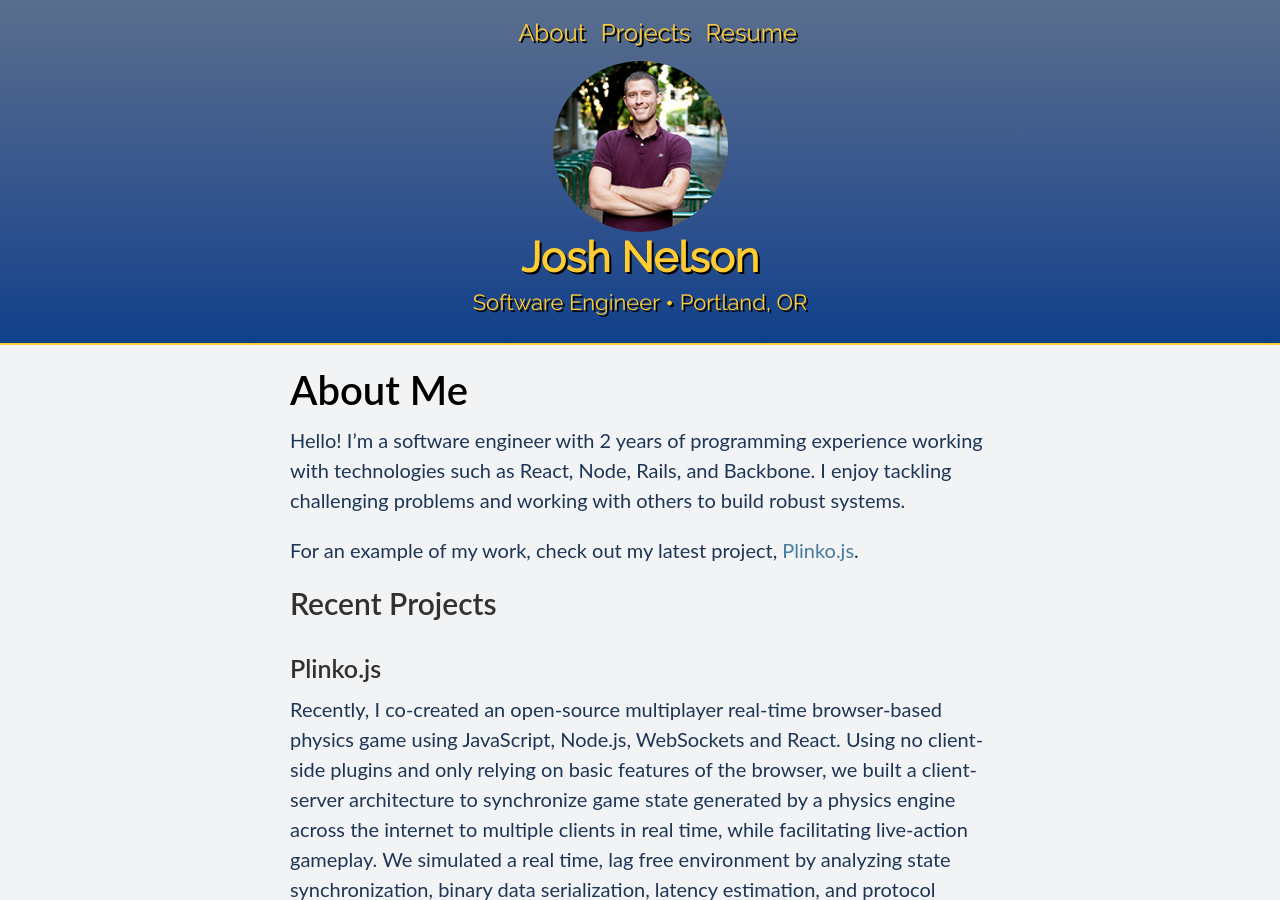
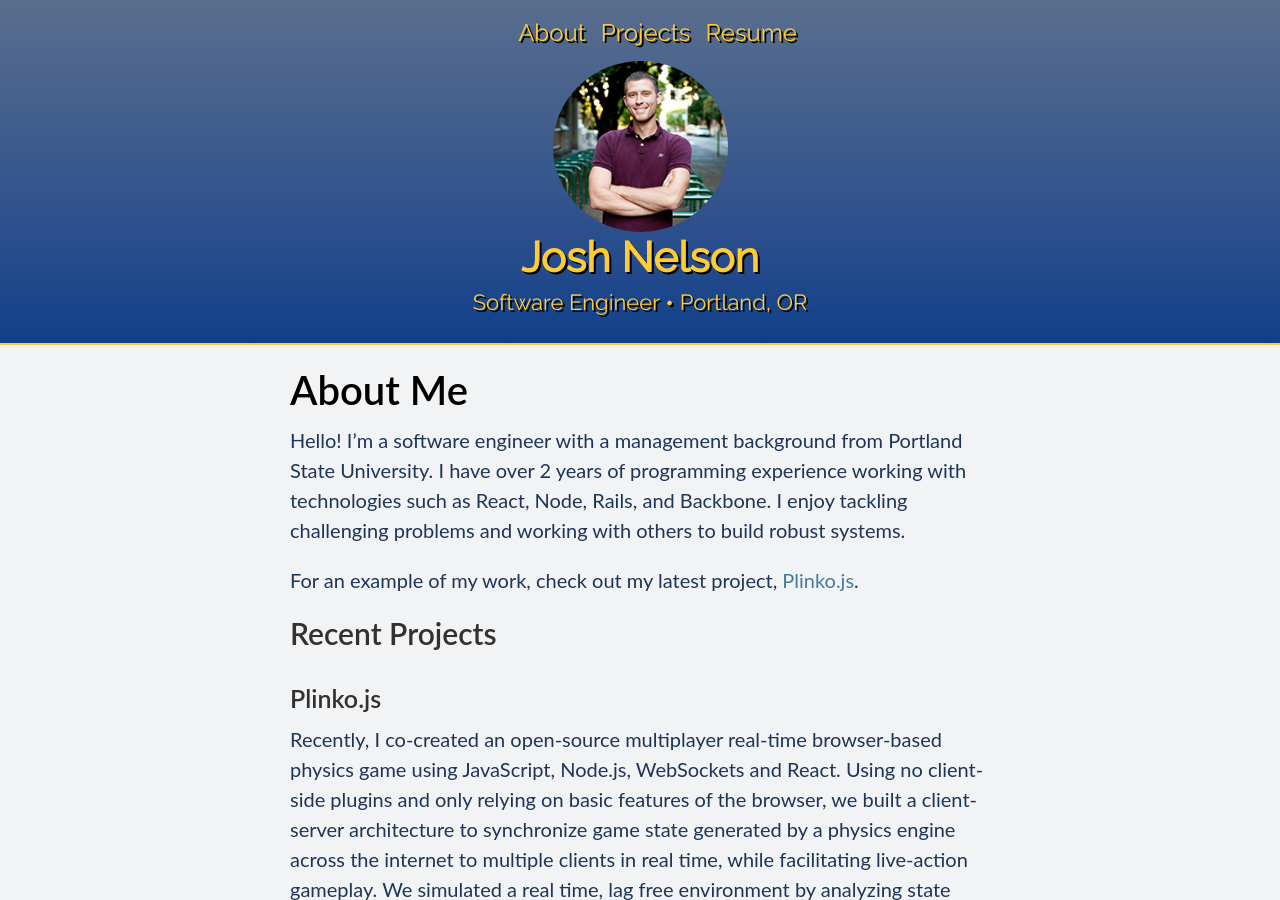
Before and after one commit to JoshCNelson/JoshCNelson.github.io, a Jekyll site: the page built from index.md, in a window 1280 px wide and 900 px high. Built offline with Jekyll 4.4.1, drawn with Linux system fonts in a browser that asks for light colours; nearby versions of some CDN libraries.

```diff
--- a/index.md
+++ b/index.md
@@ -3,7 +3,7 @@ layout: page
 title: About Me
 ---
 
-Hello! I'm a software engineer with 2 years of programming experience working with technologies such as React, Node, Rails, and Backbone. I enjoy tackling challenging problems and working with others to build robust systems.
+Hello! I'm a software engineer with a management background from Portland State University. I have over 2 years of programming experience working with technologies such as React, Node, Rails, and Backbone. I enjoy tackling challenging problems and working with others to build robust systems.
 
 For an example of my work, check out my latest project, <a href="http://plinkojs.com">Plinko.js</a>.
 
```
Also changed, not shown: about.md (+1 -1 lines), projects.md (+2 -6 lines), 4 other files.
